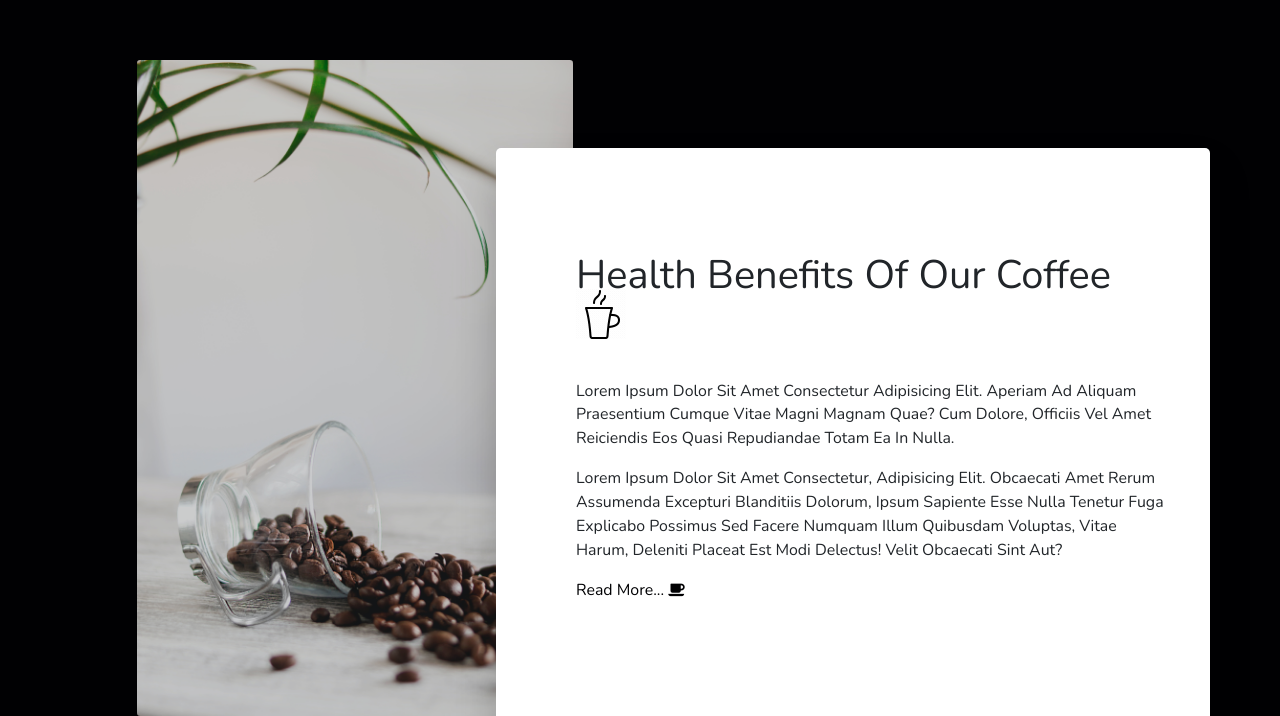
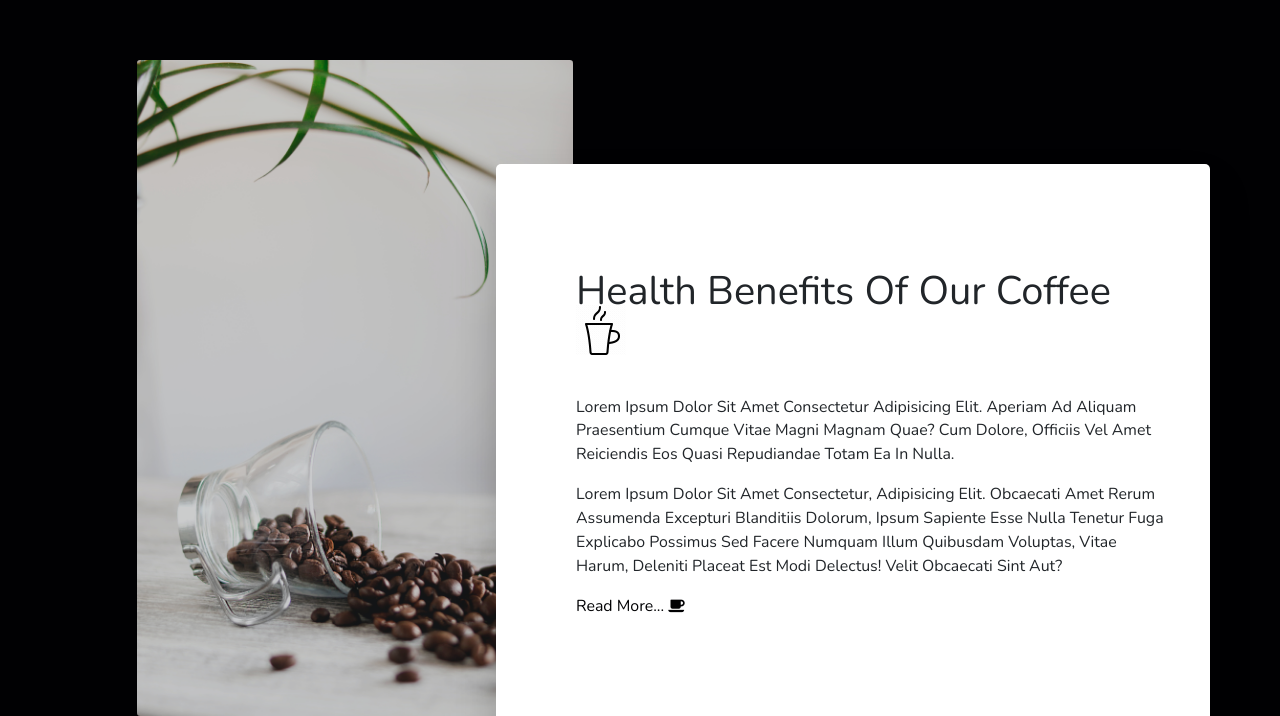
Before and after one commit to GabbyOA/coffeeshop-website, a plain HTML site: page index.html in a window 1280 px wide. Shown: the part 4823-5539 px from the top of the page. Drawn offline with nearby package versions, Linux system fonts and the light colour scheme.

Commit message:
Update style.css

```diff
--- a/style.css
+++ b/style.css
@@ -652,7 +652,7 @@ body{
 
 .section-1 .row .col-md-6 .panel{
   position: absolute;
-  top: 11vmin;
+  top: 13vmin;
   left: -18vmin;
   background: white;
   border-radius: 5px;
```
